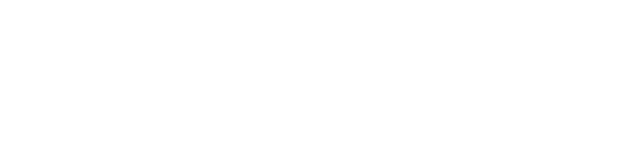
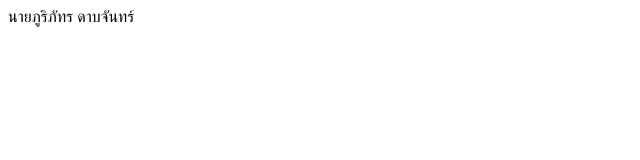
Before and after one commit to phuriphut/first_project, a plain HTML site: page index.html in a window 1280 px wide. Shown: the whole page, without its empty margins (0-640 px from the left). Drawn offline with Linux system fonts and the light colour scheme.

Commit message:
first commit

```diff
--- a/index.html
+++ b/index.html
@@ -6,6 +6,6 @@
     <title>Document</title>
 </head>
 <body>
-
+       นายภูริภัทร ดาบจันทร์
 </body>
 </html>
```
Also changed, not shown: 1 other file.
